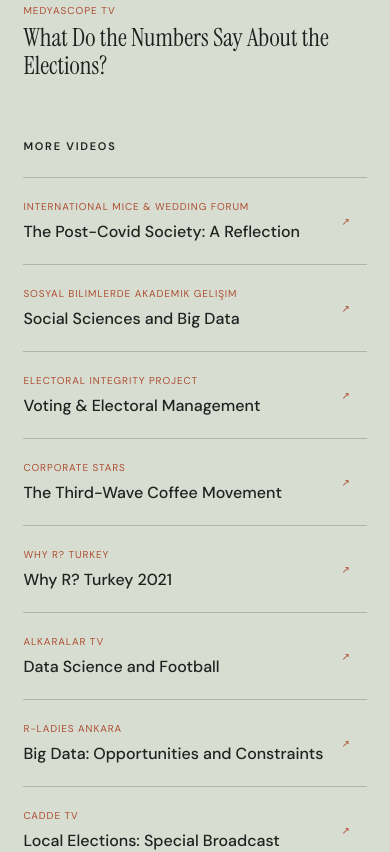
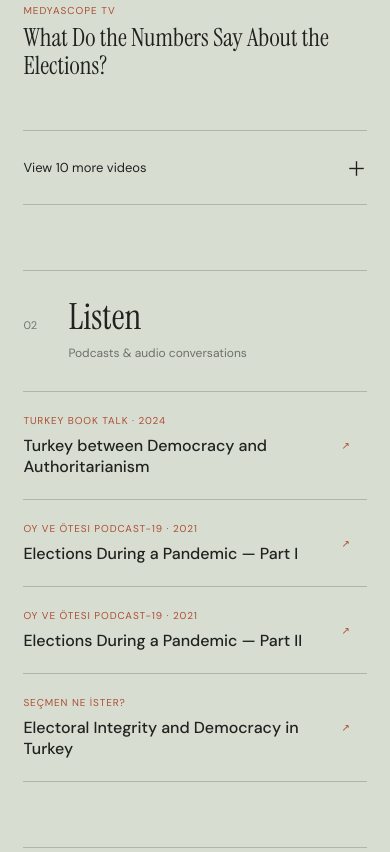
Before and after one commit to emretoros/emretoros.github.io, a Next.js app: page / in a window 390 px wide. Shown: the part 4840-5692 px from the top of the page. Built offline with nearby package versions, Linux system fonts and the light colour scheme.

Commit message:
Hide additional videos by default

```diff
--- a/app/page.js
+++ b/app/page.js
@@ -188,7 +188,9 @@
               </a>
             ))}
           </div>
-          <div className="more-videos">
+          <details className="more-videos">
+            <summary>View 10 more videos <span aria-hidden="true">＋</span></summary>
+            <div className="more-videos-inner">
               <p className="kicker">More videos</p>
               <div className="media-list">
                 {videos.filter(([, , id]) => !featuredVideoIds.has(id)).map(([title, source, id, href]) => (
@@ -200,6 +202,7 @@
                 ))}
               </div>
             </div>
+          </details>
         </div>
 
         <div className="media-block media-list-block">
--- a/app/styles.css
+++ b/app/styles.css
@@ -107,8 +107,13 @@
 .video-card:hover .thumb img { transform: scale(1.025); opacity: 1; }
 .video-card > p { margin: 15px 0 7px; color: var(--rust); text-transform: uppercase; letter-spacing: .1em; font-size: 10px; }
 .video-card h4 { font: 400 25px/1.12 "Instrument Serif", serif; margin: 0; }
-.more-videos { margin-top: 70px; display: grid; grid-template-columns: 1fr 2fr; gap: 5vw; align-items: start; }
-.more-videos > .kicker { margin: 4px 0 0; }
+.more-videos { margin-top: 60px; border-top: 1px solid var(--line); border-bottom: 1px solid var(--line); }
+.more-videos summary { padding: 22px 0; display: flex; justify-content: space-between; align-items: center; cursor: pointer; font-size: 13px; list-style: none; }
+.more-videos summary::-webkit-details-marker { display: none; }
+.more-videos summary span { font-size: 20px; transition: transform .2s ease; }
+.more-videos[open] summary span { transform: rotate(45deg); }
+.more-videos-inner { padding: 24px 0 45px; display: grid; grid-template-columns: 1fr 2fr; gap: 5vw; align-items: start; }
+.more-videos-inner > .kicker { margin: 4px 0 0; }
 .media-list-block { display: grid; grid-template-columns: 1fr 2fr; gap: 5vw; }
 .media-list-block .media-title { display: grid; grid-template-columns: 45px 1fr; margin: 0; align-content: start; }
 .media-list-block .media-title p { grid-column: 2; margin-top: 10px; }
@@ -145,7 +150,8 @@
   .media-title { grid-template-columns: 35px 100px 1fr; }
   .video-grid { grid-template-columns: 1fr; gap: 38px; }
   .media-list-block { grid-template-columns: 1fr; gap: 30px; }
-  .more-videos { grid-template-columns: 1fr; gap: 24px; margin-top: 55px; }
+  .more-videos { margin-top: 50px; }
+  .more-videos-inner { grid-template-columns: 1fr; gap: 24px; }
   .media-list a { grid-template-columns: 1fr 25px; gap: 8px; }
   .media-list a span { grid-column: 1; }
   .media-list a strong { grid-column: 1; }
```
Lines whose indentation alone changed are shown as unchanged.
